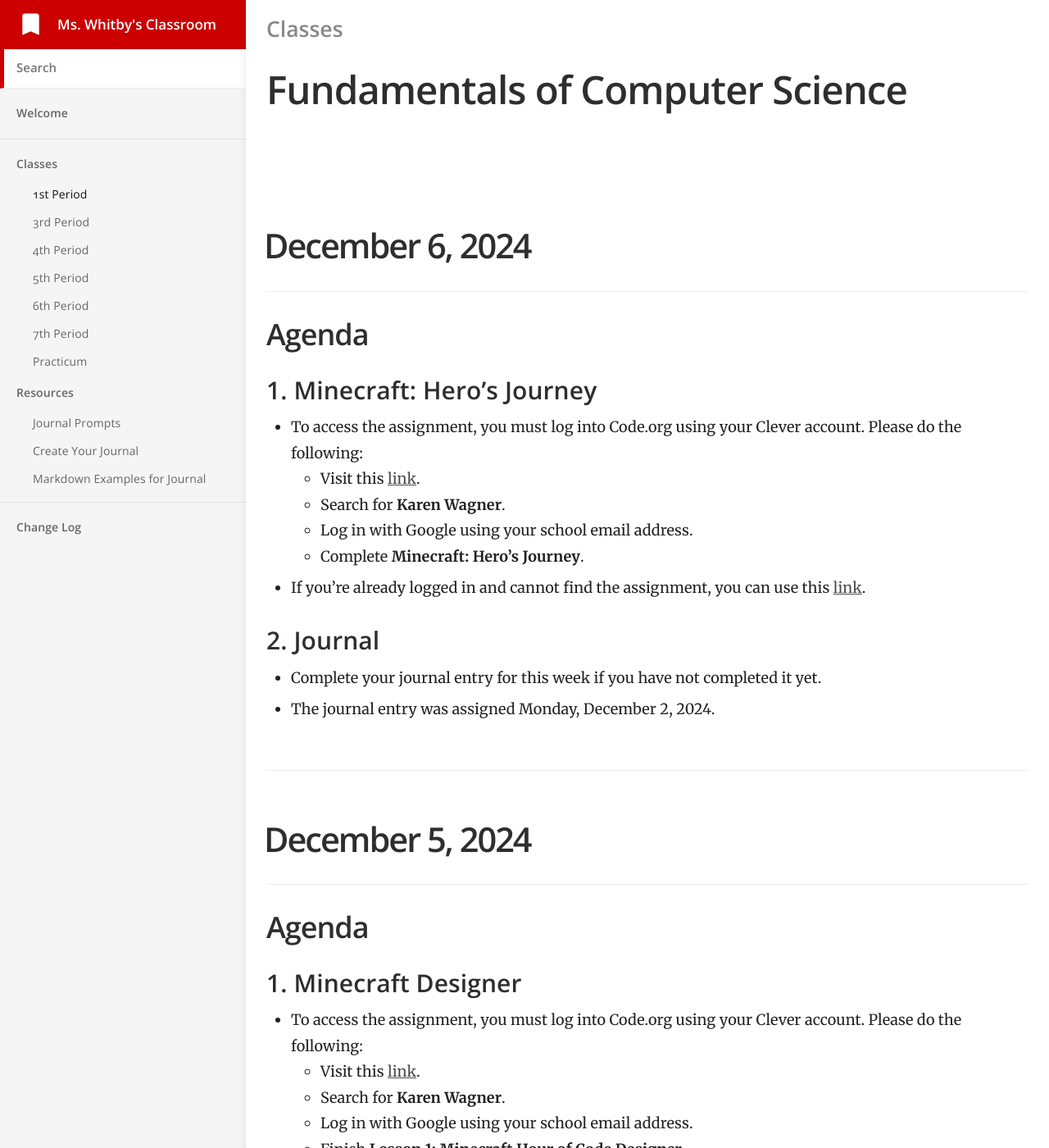
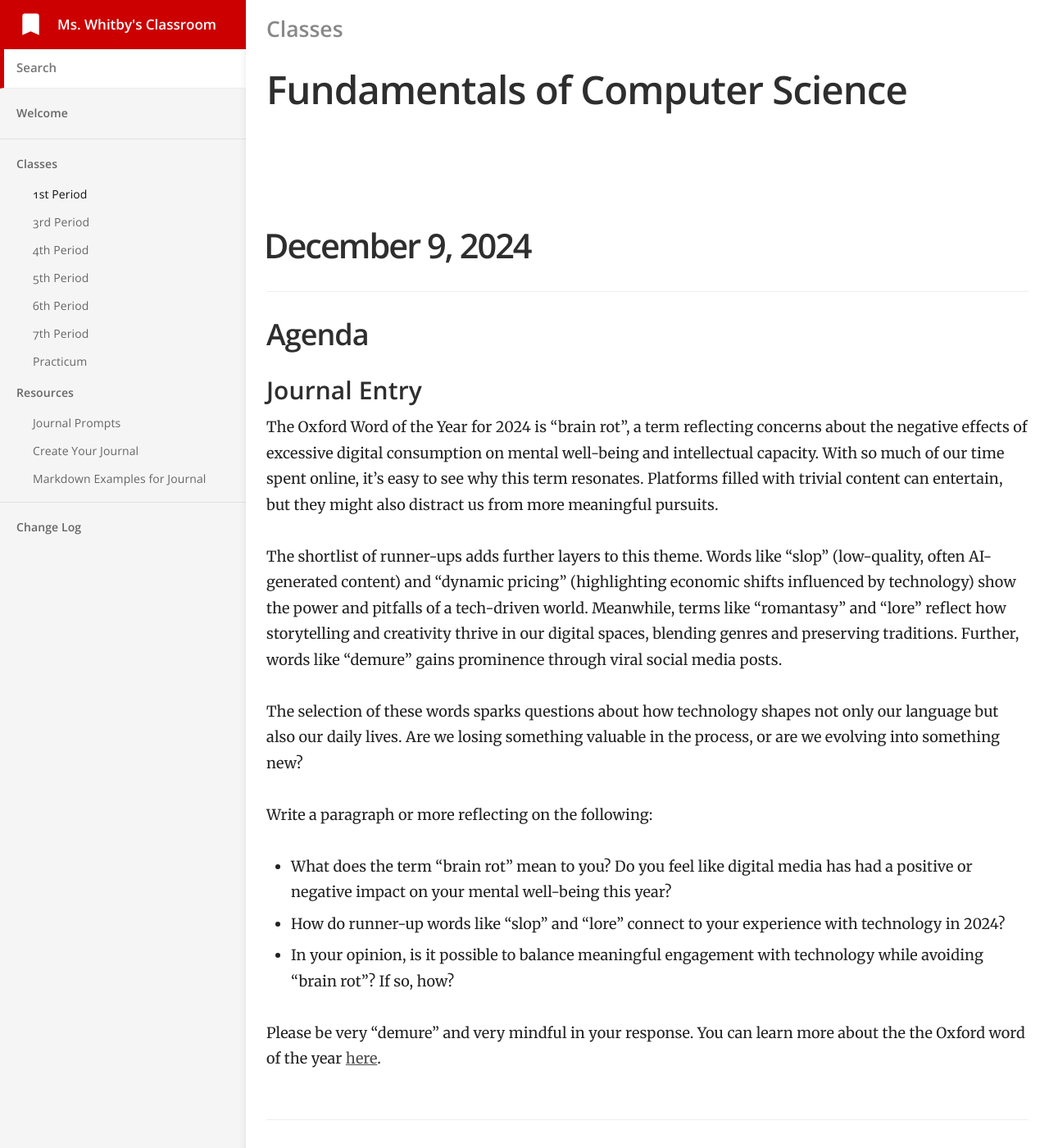
Before and after one commit to mswhitby/classroom, a Jekyll site: the page built from _docs/classes/1st.md, in a window 1280 px wide and 1400 px high. Shown: the whole window at 82% size. Built offline with Jekyll 4.4.1, drawn with Linux system fonts in a browser that asks for light colours.

Commit message:
Update 1st.md

```diff
--- a/_docs/classes/1st.md
+++ b/_docs/classes/1st.md
@@ -4,6 +4,28 @@ subtitle: Fundamentals of Computer Science
 category: Classes
 order: 1
 ---
+
+# December 9, 2024
+
+## Agenda
+
+### Journal Entry
+
+The Oxford Word of the Year for 2024 is “brain rot”, a term reflecting concerns about the negative effects of excessive digital consumption on mental well-being and intellectual capacity. With so much of our time spent online, it’s easy to see why this term resonates. Platforms filled with trivial content can entertain, but they might also distract us from more meaningful pursuits.
+
+The shortlist of runner-ups adds further layers to this theme. Words like “slop” (low-quality, often AI-generated content) and “dynamic pricing” (highlighting economic shifts influenced by technology) show the power and pitfalls of a tech-driven world. Meanwhile, terms like “romantasy” and “lore” reflect how storytelling and creativity thrive in our digital spaces, blending genres and preserving traditions. Further, words like “demure” gains prominence through viral social media posts.
+
+The selection of these words sparks questions about how technology shapes not only our language but also our daily lives. Are we losing something valuable in the process, or are we evolving into something new?
+
+Write a paragraph or more reflecting on the following:
+- What does the term “brain rot” mean to you? Do you feel like digital media has had a positive or negative impact on your mental well-being this year?
+- How do runner-up words like “slop” and “lore” connect to your experience with technology in 2024?
+- In your opinion, is it possible to balance meaningful engagement with technology while avoiding “brain rot”? If so, how?
+
+Please be very “demure” and very mindful in your response. You can learn more about the the Oxford word of the year [here](https://corp.oup.com/word-of-the-year/).
+
+
+----
 
 # December 6, 2024
 
```
